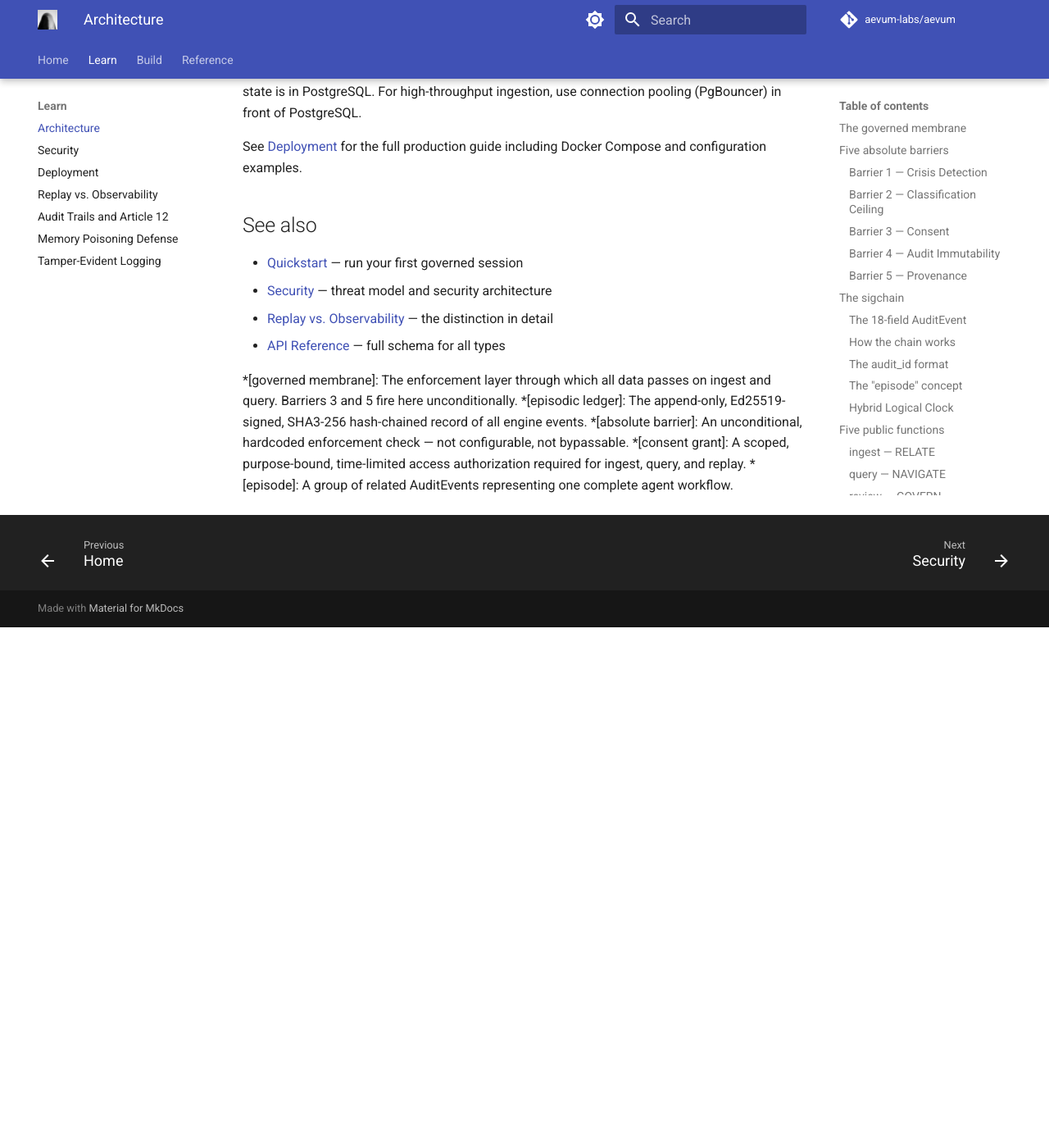
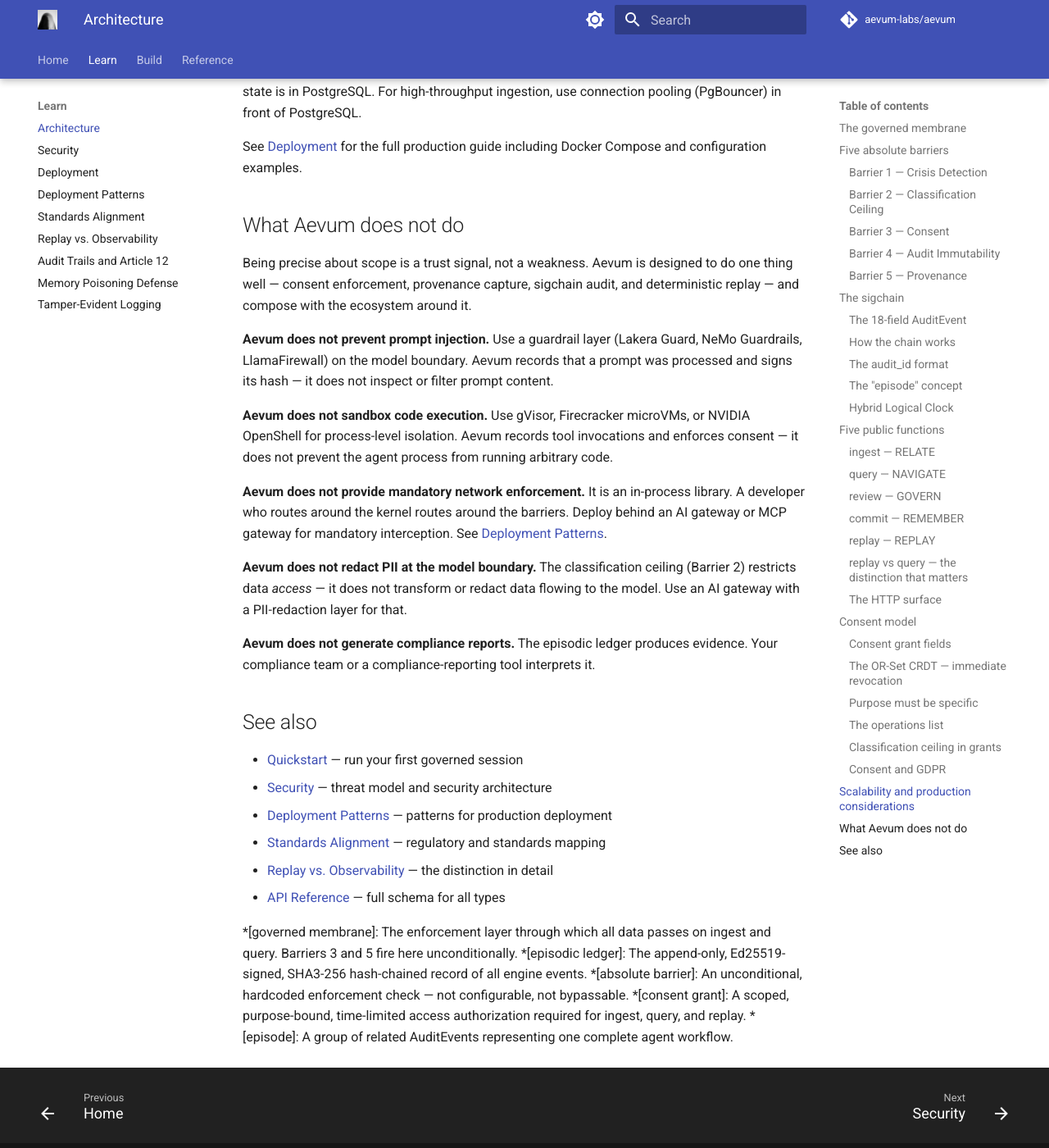
Before and after one commit to aevum-labs/aevum, an MkDocs documentation site: the page built from docs/learn/architecture.md, in a window 1280 px wide and 1400 px high, scrolled down 13967 px. Shown: the whole window at 82% size. Built offline with MkDocs 1.6.1 and Material for MkDocs 9.7.7, drawn with Linux system fonts in a browser that asks for light colours; plug-ins that fetch from the network failed and are left out; comment, search, counter and statistics services are not loaded; before the commit the page ends 14732 px from its top, so only the background shows below that.

Commit message:
docs: deployment patterns, standards alignment, architecture scope, README framing
- Add docs/learn/deployment-patterns.md: three patterns (standalone, AI gateway,
  MCP gateway) with Mermaid diagrams and enforcement-guarantee comparison table
- Add docs/learn/standards-alignment.md: OTel GenAI, IETF Agent Audit Trail,
  EU AI Act Art. 12, NIST AI RMF, OWASP Top 10 for Agentic Applications mapping
- Patch docs/learn/architecture.md: add "What Aevum does not do" section
  (prompt injection, code sandbox, network enforcement, PII redaction, compliance
  reports) and update "See also" with links to new pages
- Patch mkdocs.yml: enable Mermaid via superfences custom_fences; add two new
  nav entries under Learn after Deployment
- Patch README.md: add microkernel framing paragraph, "What Aevum is not"
  section before Packages, and Documentation link section before Community

https://claude.ai/code/session_01ErrozmFAVTqW4zpDXkuXG4

````diff
--- a/docs/learn/architecture.md
+++ b/docs/learn/architecture.md
@@ -622,10 +622,43 @@ use connection pooling (PgBouncer) in front of PostgreSQL.
 See [Deployment](/learn/deployment/) for the full production guide including
 Docker Compose and configuration examples.
 
+## What Aevum does not do
+
+Being precise about scope is a trust signal, not a weakness. Aevum is
+designed to do one thing well — consent enforcement, provenance capture,
+sigchain audit, and deterministic replay — and compose with the ecosystem
+around it.
+
+**Aevum does not prevent prompt injection.** Use a guardrail layer
+(Lakera Guard, NeMo Guardrails, LlamaFirewall) on the model boundary.
+Aevum records that a prompt was processed and signs its hash — it does
+not inspect or filter prompt content.
+
+**Aevum does not sandbox code execution.** Use gVisor, Firecracker
+microVMs, or NVIDIA OpenShell for process-level isolation. Aevum records
+tool invocations and enforces consent — it does not prevent the agent
+process from running arbitrary code.
+
+**Aevum does not provide mandatory network enforcement.** It is an
+in-process library. A developer who routes around the kernel routes around
+the barriers. Deploy behind an AI gateway or MCP gateway for mandatory
+interception. See [Deployment Patterns](/learn/deployment-patterns/).
+
+**Aevum does not redact PII at the model boundary.** The classification
+ceiling (Barrier 2) restricts data *access* — it does not transform or
+redact data flowing to the model. Use an AI gateway with a PII-redaction
+layer for that.
+
+**Aevum does not generate compliance reports.** The episodic ledger
+produces evidence. Your compliance team or a compliance-reporting tool
+interprets it.
+
 ## See also
 
 - [Quickstart](/getting-started/quickstart/) — run your first governed session
 - [Security](/learn/security/) — threat model and security architecture
+- [Deployment Patterns](/learn/deployment-patterns/) — patterns for production deployment
+- [Standards Alignment](/learn/standards-alignment/) — regulatory and standards mapping
 - [Replay vs. Observability](/concepts/replay-vs-observability/) — the distinction in detail
 - [API Reference](/reference/api/) — full schema for all types
 
--- /dev/null
+++ b/docs/learn/deployment-patterns.md
@@ -0,0 +1,136 @@
+---
+description: "Three deployment patterns for Aevum: standalone audit layer,
+behind an AI gateway for mandatory enforcement, and behind an MCP gateway
+for tool-call gating. Each pattern maps to a different enforcement guarantee."
+---
+
+# Deployment Patterns
+
+Aevum is an in-process Python library — a context kernel in the microkernel
+sense: minimal stable mechanism (consent, provenance, sigchain, deterministic
+replay) paired with externalized policy (Cedar, OPA). This means enforcement
+operates at the application layer.
+
+!!! note "Honest scope"
+    No in-process library can own the syscall boundary the way an OS kernel
+    does. Aevum's five barriers are unconditional *within* the kernel — but a
+    developer who routes around the kernel routes around the barriers. The
+    three patterns below progressively close that gap for production deployments.
+
+## Pattern 1 — Standalone
+
+Aevum runs in-process with your agent. All enforcement occurs within the
+process boundary.
+
+**Enforcement:** Auditable accountability. The episodic ledger is tamper-evident
+and serves as compliance evidence under an ISO/IEC 42001-style "did you have
+a process and follow it" audit posture. Enforcement is not mandatory against
+code that bypasses the kernel entirely.
+
+**When to use:** Internal accountability programs, development and staging,
+compliance posture documentation, projects where an AI gateway is not yet
+in place.
+
+```mermaid
+flowchart LR
+    A[Agent code] -->|engine.ingest / query| K[Aevum kernel]
+    K --> CL[Consent ledger]
+    K --> EL[Episodic ledger / sigchain]
+    K --> GS[Graph store]
+    A -->|direct API call| M[LLM provider]
+```
+
+**Install:**
+```bash
+pip install aevum-core aevum-store-oxigraph
+```
+
+---
+
+## Pattern 2 — Behind an AI gateway
+
+An AI gateway sits between the agent process and all LLM providers. Network
+policy restricts the agent so that direct LLM API calls are blocked — every
+model invocation must traverse the gateway. Aevum runs in-process for consent
+enforcement and sigchain capture.
+
+**Enforcement:** Mandatory at the network level. The agent cannot reach a model
+without traversing the gateway's policy engine. Aevum records the pre-call
+context envelope (model identity, tool definitions, conversation ID) and the
+consent grant that authorized the operation.
+
+**When to use:** EU AI Act Article 12 high-risk deployments (enforcement
+August 2026), SOC 2 PI1.2, production enterprise deployments where
+non-compliance must be architecturally impossible rather than auditable.
+
+**Compatible gateways:** agentgateway (Linux Foundation / Solo.io),
+Kong AI Gateway, LiteLLM Proxy, Portkey, AWS Bedrock AgentCore Gateway.
+
+```mermaid
+flowchart LR
+    A[Agent code] -->|engine.ingest / query| K[Aevum kernel]
+    K --> EL[Episodic ledger / sigchain]
+    A -->|all model calls| GW[AI gateway]
+    GW --> P{Cedar / OPA}
+    P -->|permit| M[LLM provider]
+    P -->|forbid| X([Blocked])
+    NP[Network policy] -. blocks direct .-> M
+```
+
+**Aevum's role:** Captures and signs the pre-call context envelope before the
+gateway call. Records the consent receipt. Provides deterministic replay of
+any past decision from the immutable sigchain.
+
+---
+
+## Pattern 3 — Behind an MCP gateway
+
+An MCP gateway sits on the path between the agent and all tool endpoints.
+Cedar or OPA policy at the gateway determines whether each tool call is
+permitted before execution. Aevum runs in-process for consent and sigchain.
+
+**Enforcement:** Mandatory at the protocol level. The agent cannot reach a
+tool without the gateway's policy engine returning permit.
+
+**When to use:** Tool-using agents accessing regulated data (HIPAA, GDPR
+Article 7), multi-agent systems, EU AI Act high-risk deployments where
+tool calls touch personal data.
+
+**Compatible gateways:** agentgateway (Linux Foundation / Solo.io),
+AWS Bedrock AgentCore with Cedar policies, Traefik Hub MCP middleware,
+Red Hat Kuadrant MCP Gateway.
+
+```mermaid
+flowchart LR
+    A[Agent code] -->|engine.ingest / query| K[Aevum kernel]
+    K --> EL[Episodic ledger / sigchain]
+    A -->|MCP tool calls| MG[MCP gateway]
+    MG --> P{Cedar / OPA}
+    P -->|permit| T[Tool / API]
+    P -->|forbid| X([Blocked])
+```
+
+**Aevum's role:** Records the consent grants that the gateway enforces at the
+protocol level. Captures the pre-call tool invocation context and signs it
+into the sigchain. Provides the audit trail for every permitted and denied
+tool call via the IETF Agent Audit Trail export in `aevum-sdk`.
+
+---
+
+## Pattern comparison
+
+| Property | Standalone | AI gateway | MCP gateway |
+|---|---|---|---|
+| Enforcement type | Auditable accountability | Mandatory (network) | Mandatory (protocol) |
+| Can developer bypass? | Yes (direct API call) | No (network blocked) | No (protocol blocked) |
+| EU AI Act Art. 12 | Good-faith posture | Full compliance | Full compliance |
+| Setup complexity | Low | Medium | Medium |
+| Works fully offline | Yes | Gateway-dependent | Gateway-dependent |
+| Best for | Dev / internal audit | LLM governance | Tool-using agents |
+
+## See also
+
+- [Architecture](/learn/architecture/) — the five barriers and the sigchain
+- [Security](/learn/security/) — threat model and security architecture
+- [Standards Alignment](/learn/standards-alignment/) — regulatory mapping
+- [Deployment](/learn/deployment/) — production configuration guide
--- /dev/null
+++ b/docs/learn/standards-alignment.md
@@ -0,0 +1,182 @@
+---
+description: "How Aevum aligns with OpenTelemetry GenAI conventions, the IETF
+Agent Audit Trail draft, EU AI Act Article 12, NIST AI RMF, and the OWASP
+Top 10 for Agentic Applications."
+---
+
+# Standards and Regulatory Alignment
+
+Aevum does not invent its own audit record format. The sigchain, the
+pre-call envelope, and the consent model are designed to implement
+emerging standards rather than compete with them. This page maps
+Aevum's primitives to the relevant standards.
+
+---
+
+## OpenTelemetry GenAI semantic conventions
+
+Aevum's `aevum-llm` package maps `AuditEvent` fields to the
+[OTel GenAI semantic conventions](https://opentelemetry.io/docs/specs/semconv/gen-ai/)
+via `to_otel_attributes()`.
+
+```python
+from aevum.llm.otel import to_otel_attributes
+
+attrs = to_otel_attributes(audit_event)
+# attrs["gen_ai.request.model"]    → model requested
+# attrs["gen_ai.response.model"]   → model that responded
+# attrs["gen_ai.system"]           → provider ("openai", "anthropic", …)
+# attrs["gen_ai.operation.name"]   → operation type ("chat", …)
+# attrs["gen_ai.content.reference"]→ audit_id (external storage reference)
+# attrs["aevum.gen_ai.prompt_hash"]→ SHA3-256 of prompt (not the prompt)
+# attrs["aevum.gen_ai.response_hash"]→ SHA3-256 of response (not the response)
+```
+
+**Privacy posture:** Aevum uses OTel's "external storage" mode. Raw prompts
+and responses are never emitted. The `audit_id` is the reference — it
+points to the tamper-evident, signed record in the episodic ledger.
+The consumer retrieves content via `engine.replay(audit_id=...)` with
+a valid consent grant.
+
+**OTel fields captured automatically by `LlmComplication`:**
+
+| OTel GenAI key | Aevum source |
+|---|---|
+| `gen_ai.request.model` | LiteLLM model string |
+| `gen_ai.response.model` | LiteLLM response object |
+| `gen_ai.system` | Provider prefix from model string |
+| `gen_ai.operation.name` | Always `"chat"` for completions |
+| `gen_ai.conversation.id` | Caller-supplied `model_context` |
+
+---
+
+## IETF Agent Audit Trail
+
+The [IETF Agent Audit Trail draft](https://datatracker.ietf.org/doc/draft-sharif-agent-audit-trail/)
+(`draft-sharif-agent-audit-trail-00`) specifies an audit record format using
+SHA-256 per RFC 8785 JCS canonicalization with optional ECDSA signatures.
+It explicitly cites EU AI Act Article 12 as motivation.
+
+Aevum's `aevum-sdk` exports a parallel IETF-format chain:
+
+```python
+from aevum.sdk.export.ietf_aat import export_sigchain
+
+events = engine.get_ledger_events()  # or equivalent
+records = export_sigchain(events)
+# records[0]["agent_id"]      → actor
+# records[0]["action_type"]   → event_type
+# records[0]["outcome"]       → "success" | "failure" | "pending"
+# records[0]["timestamp"]     → valid_from (ISO 8601)
+# records[0]["prior_hash"]    → SHA-256 JCS of previous record
+# records[0]["chain_hash"]    → SHA-256 JCS of this record
+# records[0]["aevum:audit_id"]→ internal audit_id (cross-reference)
+```
+
+**Two chains coexist:** Aevum's internal sigchain uses SHA3-256 for
+tamper detection (`engine.verify_sigchain()`). The IETF export produces
+a parallel SHA-256 JCS chain for external interoperability. Both are
+derived from the same AuditEvent data.
+
+!!! warning "Draft status"
+    `draft-sharif-agent-audit-trail-00` expires September 2026 and has not
+    been adopted as an IETF standard. Aevum implements against the draft
+    format for forward compatibility. Field names may change before
+    standardization.
+
+---
+
+## EU AI Act Article 12
+
+Article 12 of Regulation (EU) 2024/1689 requires high-risk AI systems to
+"technically allow for the automatic recording of events (logs) over the
+lifetime of the system."
+
+**What Aevum provides:**
+
+| Art. 12 requirement | Aevum implementation |
+|---|---|
+| Automatic recording | Every engine call appends to the episodic ledger unconditionally (Barrier 4) |
+| Tamper-evident | Ed25519 + SHA3-256 hash chain; `verify_sigchain()` detects any modification |
+| Traceable to inputs | Pre-call context stored in `AuditEvent.payload` with `payload_hash` |
+| Actor identity | `actor` field required, non-empty (enforced by `AuditEvent.__post_init__`) |
+| Purpose declaration | `purpose` field required on all data operations |
+
+**Retention:** Art. 26(6) requires a minimum six months (183 days).
+Aevum records are append-only by design (Barrier 4) — deletion requires
+external database action outside the kernel.
+
+**Reference policy bundle:** See
+`packages/aevum-core/policies/opa/eu-ai-act-art12.rego` for an OPA
+policy that gates operations on Art. 12 session requirements.
+[Reference example only — consult legal counsel before production use.]
+
+**Deployment note:** Art. 12 requires that the recording happens
+automatically and cannot be disabled. Pattern 2 or Pattern 3 from
+[Deployment Patterns](/learn/deployment-patterns/) provides the
+infrastructure-level guarantee that the recording path is always traversed.
+
+---
+
+## NIST AI RMF
+
+NIST AI RMF 1.0 (January 2023) and the Generative AI Profile (AI 600-1,
+July 2024) organize AI risk management across four functions: GOVERN,
+MAP, MEASURE, MANAGE.
+
+| RMF function | Aevum primitive |
+|---|---|
+| GOVERN — policies and accountability | Cedar / OPA policy bundles; five barriers as unconditional governance layer |
+| MAP — risk identification | `review` function (GOVERN verb) with L1–L5 autonomy levels |
+| MEASURE — risk measurement | Episodic ledger provides the evidence base; `replay` enables incident reconstruction |
+| MANAGE — risk mitigation | Consent enforcement (Barrier 3); classification ceiling (Barrier 2); crisis detection (Barrier 1) |
+
+The NIST RMF Agentic Profile (CSA Lab Space, 2025) extends RMF 1.0 to
+tool-using agents. Aevum's consent model maps to its "minimal permission"
+and "human-in-the-loop" controls.
+
+---
+
+## OWASP Top 10 for Agentic Applications
+
+[OWASP Top 10 for Agentic Applications 2025](https://owasp.org/www-project-top-10-for-agentic-ai-applications/)
+
+| Risk | Aevum coverage | Notes |
+|---|---|---|
+| **Goal / task hijacking** (prompt injection) | Partial — records context, does not filter | Use Lakera Guard or NeMo Guardrails for content filtering |
+| **Tool misuse** (unauthorized tool calls) | Addresses — consent required per operation; denials logged | Combine with MCP gateway for mandatory enforcement |
+| **Identity / permission abuse** | Addresses — `actor` required; consent scoped by `grantee_id` and `purpose` | |
+| **Memory / knowledge poisoning** | Addresses — Barrier 3 blocks writes without consent; classification ceiling limits read access | |
+| **Code / plugin execution** | Out of scope | Use gVisor, Firecracker, NVIDIA OpenShell |
+| **Insecure agent communications** | Out of scope | Use TLS/mTLS on the transport layer |
+| **Data exfiltration** | Partial — classification ceiling (Barrier 2) restricts data access | Does not redact at the model boundary |
+| **Insufficient human oversight** | Addresses — `review` function (GOVERN verb) with configurable autonomy levels L1–L5 | |
+| **Supply chain compromise** | Out of scope | Use SBOM / SLSA / Sigstore on releases |
+| **Rogue / shadow agents** | Partial — consent required for all kernel operations; sigchain creates accountability trail | Does not prevent agents from bypassing the kernel |
+
+---
+
+## What Aevum does not cover
+
+Regulatory scope is as important as coverage:
+
+**Aevum produces evidence — it does not interpret it.** The episodic ledger
+is the technical artifact. A compliance program, legal team, or
+compliance-reporting tool interprets whether that artifact satisfies
+a specific regulatory obligation.
+
+**Aevum does not generate compliance reports.** It provides the signed,
+tamper-evident records that feed a compliance report.
+
+**Sector-specific overlays are not built in.** HIPAA minimum-necessary,
+FDA SaMD logging requirements, FINRA trade-surveillance requirements,
+and NIS2 incident-reporting timelines all layer on top of the general
+AI-governance requirements covered here. Reference policy bundles for
+HIPAA are in `packages/aevum-core/policies/opa/`.
+
+## See also
+
+- [Architecture](/learn/architecture/) — the five barriers and sigchain
+- [Deployment Patterns](/learn/deployment-patterns/) — enforcement architecture
+- [Audit Trails and Article 12](/concepts/audit-trails/) — detailed Art. 12 guide
+- [Memory Poisoning Defense](/concepts/memory-poisoning/) — OWASP risk detail
--- a/mkdocs.yml
+++ b/mkdocs.yml
@@ -89,7 +89,11 @@ plugins:
 markdown_extensions:
   - pymdownx.highlight:
       anchor_linenums: true
-  - pymdownx.superfences
+  - pymdownx.superfences:
+      custom_fences:
+        - name: mermaid
+          class: mermaid
+          format: !!python/name:pymdownx.superfences.fence_code_format
   - pymdownx.tabbed:
       alternate_style: true
   - pymdownx.inlinehilite
@@ -114,6 +118,8 @@ nav:
     - Architecture: learn/architecture.md
     - Security: learn/security.md
     - Deployment: learn/deployment.md
+    - Deployment Patterns: learn/deployment-patterns.md
+    - Standards Alignment: learn/standards-alignment.md
     - Replay vs. Observability: concepts/replay-vs-observability.md
     - Audit Trails and Article 12: concepts/audit-trails.md
     - Memory Poisoning Defense: concepts/memory-poisoning.md
````
Also changed, not shown: README.md (+28 -0 lines).
